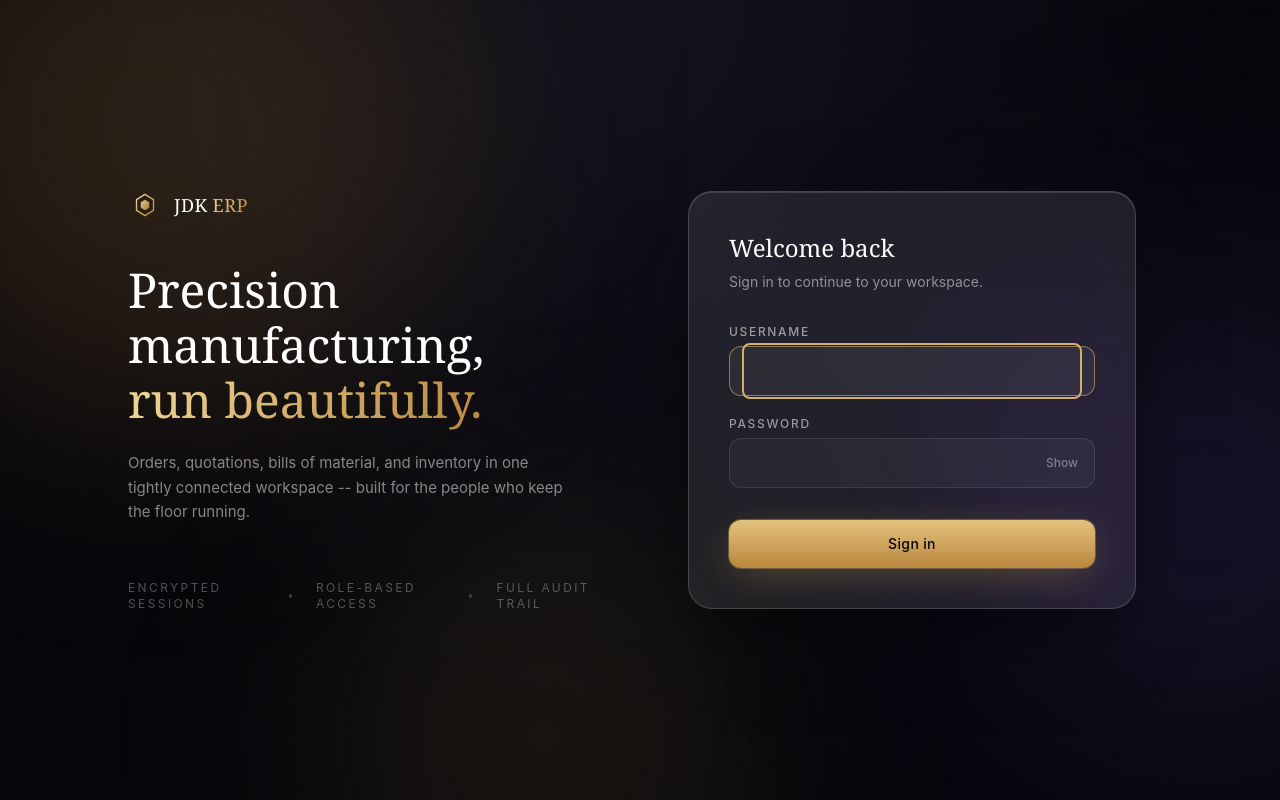
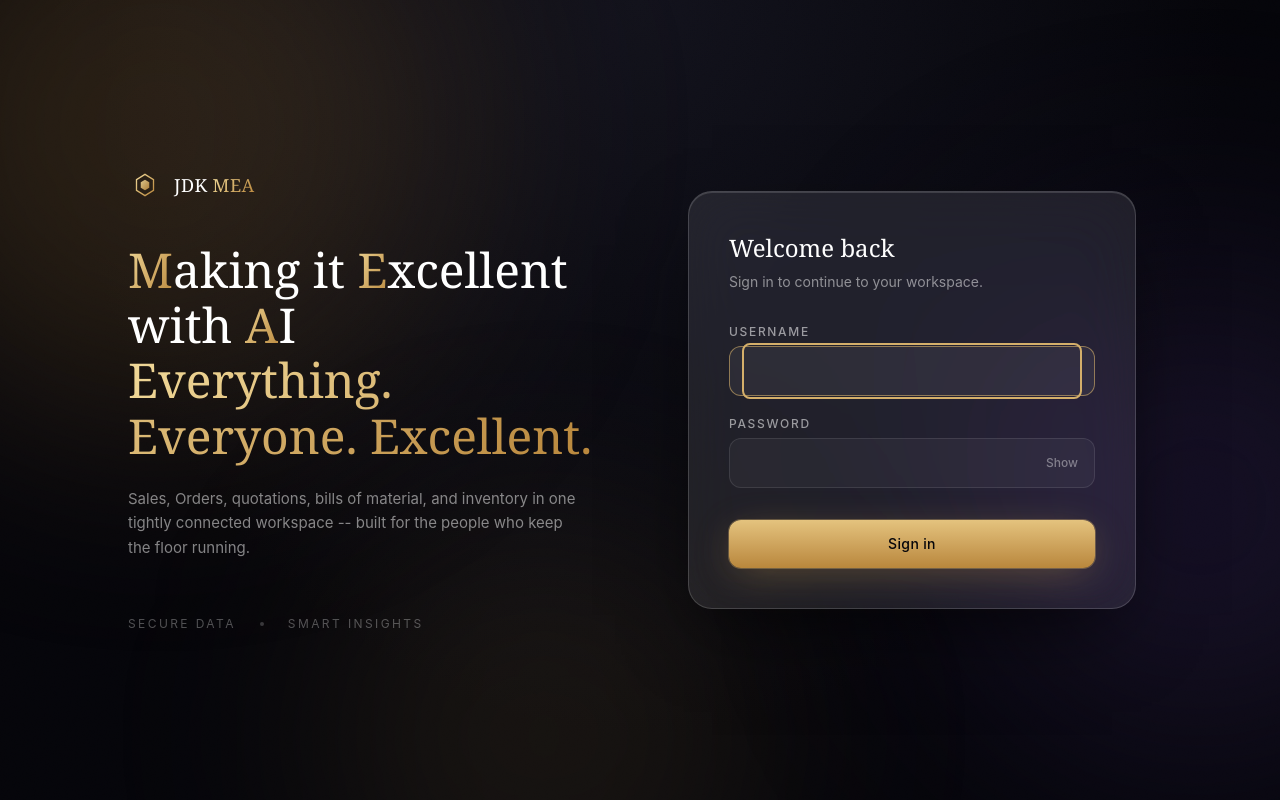
Before and after one commit to BT-Rajan/jdk_clean, a React (Vite) app in the folder frontend/: page /login in a window 1280 px wide. Built offline with nearby package versions, Linux system fonts and the light colour scheme; no server answers.

Commit message:
Rebrand: JDK ERP -> JDK MEA, update login page copy and feature badges

```diff
--- a/frontend/index.html
+++ b/frontend/index.html
@@ -8,7 +8,7 @@
     <meta name="referrer" content="strict-origin-when-cross-origin" />
     <meta name="description" content="JDK Manufacturing ERP -- sign in to your workspace." />
     <meta name="robots" content="noindex, nofollow" />
-    <title>JDK ERP</title>
+    <title>JDK MEA</title>
   </head>
   <body>
     <div id="root"></div>
--- a/frontend/src/components/layout/AuthLayout.tsx
+++ b/frontend/src/components/layout/AuthLayout.tsx
@@ -25,22 +25,22 @@ export function AuthLayout({ title, subtitle, children }: AuthLayoutProps) {
         >
           <Logo className="mb-10" />
           <h1 className="font-display text-4xl leading-[1.15] font-medium text-white sm:text-5xl">
-            Precision manufacturing,
+            <span className="text-gradient-gold">M</span>aking it{' '}
+            <span className="text-gradient-gold">E</span>xcellent with{' '}
+            <span className="text-gradient-gold">A</span>I
             <br />
-            <span className="text-gradient-gold">run beautifully.</span>
+            <span className="text-gradient-gold">Everything. Everyone. Excellent.</span>
           </h1>
           <p className="mt-6 max-w-md text-[15px] leading-relaxed text-white/50">
-            Orders, quotations, bills of material, and inventory in one
+            Sales, Orders, quotations, bills of material, and inventory in one
             tightly connected workspace -- built for the people who keep the
             floor running.
           </p>
 
           <div className="mt-14 flex items-center gap-6 text-xs tracking-[0.2em] text-white/30 uppercase">
-            <span>Encrypted sessions</span>
+            <span>Secure Data</span>
             <span className="h-1 w-1 rounded-full bg-white/20" />
-            <span>Role-based access</span>
-            <span className="h-1 w-1 rounded-full bg-white/20" />
-            <span>Full audit trail</span>
+            <span>Smart Insights</span>
           </div>
         </motion.div>
 
--- a/frontend/src/components/ui/Logo.tsx
+++ b/frontend/src/components/ui/Logo.tsx
@@ -25,7 +25,7 @@ export function Logo({ className, withWordmark = true }: LogoProps) {
       </svg>
       {withWordmark && (
         <span className="font-display text-lg font-medium tracking-wide text-white">
-          JDK <span className="text-gradient-gold">ERP</span>
+          JDK <span className="text-gradient-gold">MEA</span>
         </span>
       )}
     </div>
--- a/frontend/src/pages/DashboardPage.tsx
+++ b/frontend/src/pages/DashboardPage.tsx
@@ -33,7 +33,7 @@ export function DashboardPage() {
       <h1 className="font-display text-3xl font-medium text-white">
         Welcome, <span className="text-gradient-gold">{user?.full_name}</span>
       </h1>
-      <p className="mt-2 text-sm text-white/50">You're signed in to the JDK ERP workspace.</p>
+      <p className="mt-2 text-sm text-white/50">You're signed in to the JDK MEA workspace.</p>
 
       <Alert variant="error">{error}</Alert>
 
```
